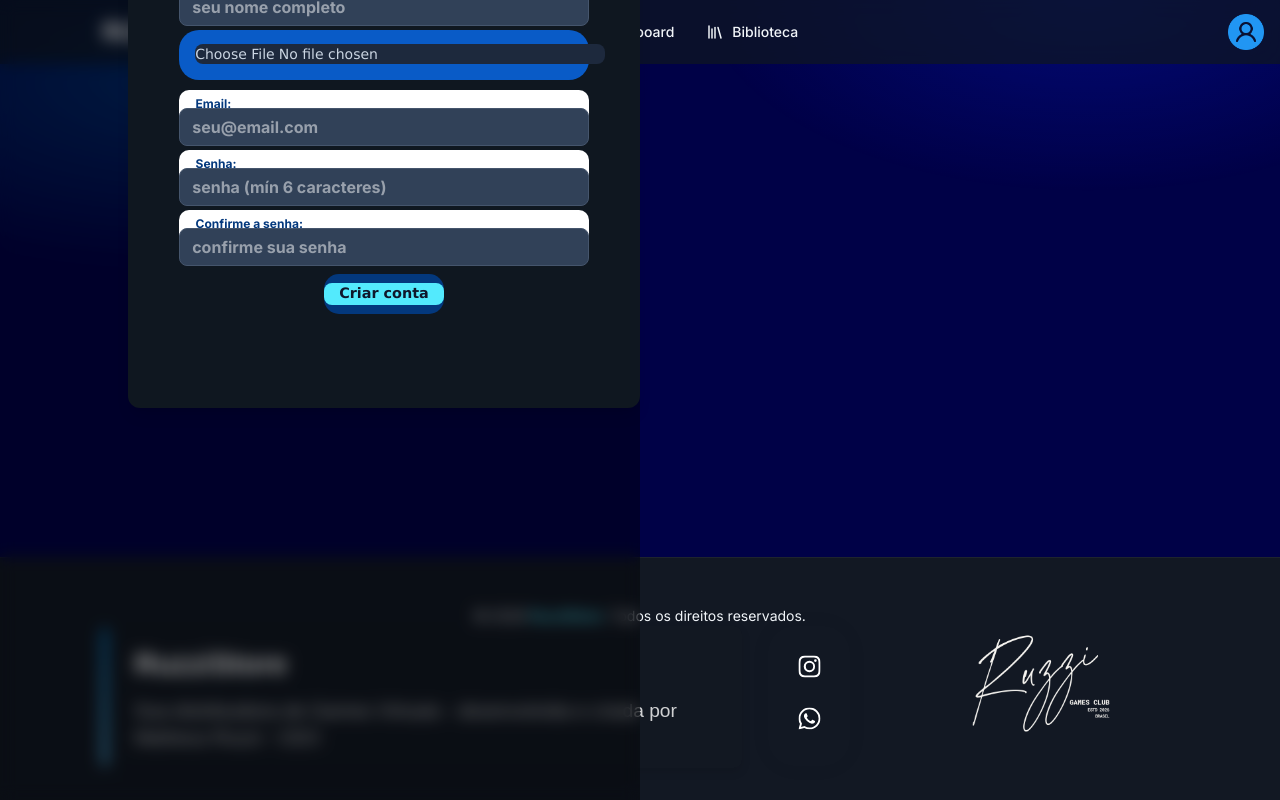
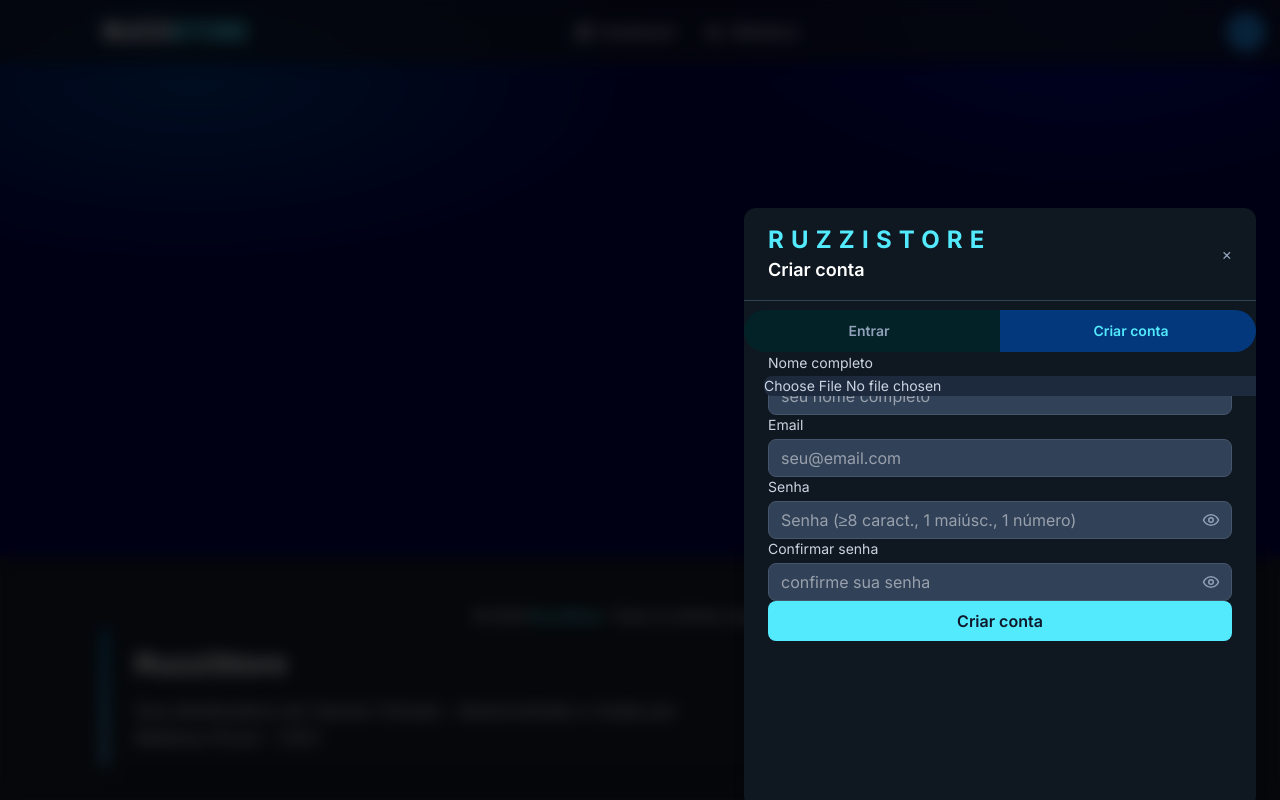
Before and after one commit to ruzzi2603/ruzzistore, a Next.js app in the folder frontend/: page /register in a window 1280 px wide. Built offline with nearby package versions, Linux system fonts and the light colour scheme; no server answers.

Commit message:
Add password visibility toggle feature

```diff
--- a/frontend/src/components/AuthModal.tsx
+++ b/frontend/src/components/AuthModal.tsx
@@ -1,6 +1,7 @@
 'use client';
 
 import { useState, useEffect } from 'react';
+import { Eye, EyeOff } from 'lucide-react';
 import { toast } from 'react-hot-toast';
 import api from '@/lib/api';
 import { useAuth } from '@/components/context/AuthContext';
@@ -22,6 +23,8 @@ export default function AuthModal({ open, initialTab = 'login', onClose }: AuthM
   const [confirmPassword, setConfirmPassword] = useState('');
   const [loading, setLoading] = useState(false);
   const [avatarUploading, setAvatarUploading] = useState(false);
+  const [showPassword, setShowPassword] = useState(false);
+  const [showConfirmPassword, setShowConfirmPassword] = useState(false);
 
   useEffect(() => {
     if (!open) return;
@@ -50,10 +53,19 @@ export default function AuthModal({ open, initialTab = 'login', onClose }: AuthM
     }
   };
 
+  const passwordValid = (pwd: string) => {
+    // mínimo 8 caracteres, uma maiúscula e um número
+    return /^(?=.*[A-Z])(?=.*\d).{8,}$/.test(pwd);
+  };
+
   const handleRegister = async (e: React.FormEvent) => {
     e.preventDefault();
     if (password !== confirmPassword) {
-      toast.error('As senhas nao coincidem');
+      toast.error('As senhas não coincidem');
+      return;
+    }
+    if (!passwordValid(password)) {
+      toast.error('Senha deve ter ≥8 caracteres, uma maiúscula e um número');
       return;
     }
     setLoading(true);
@@ -119,18 +131,20 @@ export default function AuthModal({ open, initialTab = 'login', onClose }: AuthM
   };
 
   return (
-    <div className="auth-modal">
-      <div className="auth-modal-backdrop" onClick={onClose}></div>
+    <div className="fixed inset-0 z-50 flex items-center justify-center px-4 sm:px-6">
+      <div className="auth-modal-backdrop fixed inset-0 bg-black/70" onClick={onClose}></div>
 
-      <div className="auth-modal-card">
-        <div className="auth-modal-header" id='tpp'>
+      <div className="auth-modal-card relative bg-(--surface) max-w-md w-full rounded-xl shadow-lg overflow-hidden">
+        <div className="auth-modal-header flex items-center justify-between px-6 py-4 border-b border-slate-700">
           <div>
-            <p className="auth-modal-brand">RuzziStore</p>
-            <h2 className="auth-modal-title">
+            <p className="auth-modal-brand text-2xl font-bold text-cyan-300">RuzziStore</p>
+            <h2 className="auth-modal-title text-lg font-semibold text-white">
               {tab === 'login' ? 'Entrar na conta' : 'Criar conta'}
             </h2>
           </div>
-          <button onClick={onClose} className="auth-modal-close">x</button>
+          <button onClick={onClose} className="auth-modal-close text-slate-400 hover:text-slate-200">
+            &times;
+          </button>
         </div>
         {/* eslint-disable-next-line */}
       <div
@@ -158,13 +172,17 @@ export default function AuthModal({ open, initialTab = 'login', onClose }: AuthM
   </button>
 </div>
 
+        <div className="p-6">
           {tab === 'login' ? (
-              <div id='all2'>
-          <form onSubmit={handleLogin} className="auth-modal-form">
-            <div className='txtLg'>Bem-vindo de volta!</div>
-            <div className='ett' id='et3'>
-               <label typeof="input" className="text">Email:</label>
+            <form onSubmit={handleLogin} className="auth-modal-form space-y-4">
+              <p className="text-xl font-medium text-white">Bem-vindo de volta!</p>
+
+              <div className="flex flex-col">
+                <label className="text-sm text-slate-300 mb-1" htmlFor="email-login">
+                  Email
+                </label>
                 <input
+                  id="email-login"
                   type="email"
                   placeholder="seu@email.com"
                   aria-label="Email"
@@ -174,30 +192,49 @@ export default function AuthModal({ open, initialTab = 'login', onClose }: AuthM
                   onChange={(e) => setEmail(e.target.value)}
                 />
               </div>
-             <div className='ett' id='et42'>
-               <label typeof="input" className="text">Senha:</label>
+
+              <div className="flex flex-col">
+                <label className="text-sm text-slate-300 mb-1" htmlFor="password-login">
+                  Senha
+                </label>
+                <div className="relative flex items-center">
                   <input
-              type="password"
+                    id="password-login"
+                    type={showPassword ? 'text' : 'password'}
                     placeholder="sua senha segura"
                     aria-label="Senha"
                     required
                     className="auth-modal-input"
                     value={password}
                     onChange={(e) => setPassword(e.target.value)}
-            /></div>
-               <div className='btn' id='btnSecd'>
-            <button type="submit" disabled={loading} className="auth-modal-submit" >
+                  />
+                  <button
+                    type="button"
+                    onClick={() => setShowPassword(!showPassword)}
+                    className="absolute right-3 text-slate-400 hover:text-slate-200"
+                    title={showPassword ? 'Esconder senha' : 'Mostrar senha'}
+                  >
+                    {showPassword ? <EyeOff size={18} /> : <Eye size={18} />}
+                  </button>
+                </div>
+              </div>
+
+              <div className="flex justify-end">
+                <button type="submit" disabled={loading} className="auth-modal-submit px-6 py-2">
                   {loading ? <Loader /> : 'Entrar'}
                 </button>
               </div>
             </form>
-          </div>
           ) : (
-          <div id='all'>
-          <form onSubmit={handleRegister} className="auth-modal-form">
-           <div className='ett' id='et1'>
-             <label typeof="input" className="text">Name:</label>
+            <form onSubmit={handleRegister} className="auth-modal-form space-y-4">
+              <p className="text-xl font-medium text-white">Crie sua conta</p>
+
+              <div className="flex flex-col">
+                <label className="text-sm text-slate-300 mb-1" htmlFor="name-register">
+                  Nome completo
+                </label>
                 <input
+                  id="name-register"
                   name="fullname"
                   type="text"
                   placeholder="seu nome completo"
@@ -206,8 +243,10 @@ export default function AuthModal({ open, initialTab = 'login', onClose }: AuthM
                   className="auth-modal-input"
                   value={name}
                   onChange={(e) => setName(e.target.value)}
-            /> </div>
-            <div className="space-y-2" id='arq'>
+                />
+              </div>
+
+              <div className="space-y-2">
                 <input
                   type="file"
                   accept="image/*"
@@ -222,9 +261,13 @@ export default function AuthModal({ open, initialTab = 'login', onClose }: AuthM
                   <p className="text-xs text-slate-400">Enviando imagem...</p>
                 )}
               </div>
-             <div className='ett' id='et2'>
-               <label typeof="input" className="text">Email:</label>
+
+              <div className="flex flex-col">
+                <label className="text-sm text-slate-300 mb-1" htmlFor="email-register">
+                  Email
+                </label>
                 <input
+                  id="email-register"
                   type="email"
                   placeholder="seu@email.com"
                   aria-label="Email"
@@ -234,37 +277,67 @@ export default function AuthModal({ open, initialTab = 'login', onClose }: AuthM
                   onChange={(e) => setEmail(e.target.value)}
                 />
               </div>
-             <div className='ett' id='et3'>
-               <label typeof="input" className="text">Senha:</label>
+
+              <div className="flex flex-col">
+                <label className="text-sm text-slate-300 mb-1" htmlFor="password-register">
+                  Senha
+                </label>
+                <div className="relative flex items-center">
                   <input
-              type="password"
-              placeholder="senha (mín 6 caracteres)"
+                    id="password-register"
+                    type={showPassword ? 'text' : 'password'}
+                    placeholder="Senha (≥8 caract., 1 maiúsc., 1 número)"
                     aria-label="Senha"
                     required
                     className="auth-modal-input"
                     value={password}
                     onChange={(e) => setPassword(e.target.value)}
                   />
+                  <button
+                    type="button"
+                    onClick={() => setShowPassword(!showPassword)}
+                    className="absolute right-3 text-slate-400 hover:text-slate-200"
+                    title={showPassword ? 'Esconder senha' : 'Mostrar senha'}
+                  >
+                    {showPassword ? <EyeOff size={18} /> : <Eye size={18} />}
+                  </button>
                 </div>
-             <div className='ett' id='et4'>
-               <label typeof="input" className="text">Confirme a senha:</label>
+              </div>
+
+              <div className="flex flex-col">
+                <label className="text-sm text-slate-300 mb-1" htmlFor="confirm-password">
+                  Confirmar senha
+                </label>
+                <div className="relative flex items-center">
                   <input
-              type="password"
+                    id="confirm-password"
+                    type={showConfirmPassword ? 'text' : 'password'}
                     placeholder="confirme sua senha"
                     aria-label="Confirmar senha"
                     required
                     className="auth-modal-input"
                     value={confirmPassword}
                     onChange={(e) => setConfirmPassword(e.target.value)}
-            /></div>
-            <div className='btn'>
-            <button type="submit" disabled={loading} className="auth-modal-submit">
+                  />
+                  <button
+                    type="button"
+                    onClick={() => setShowConfirmPassword(!showConfirmPassword)}
+                    className="absolute right-3 text-slate-400 hover:text-slate-200"
+                    title={showConfirmPassword ? 'Esconder senha' : 'Mostrar senha'}
+                  >
+                    {showConfirmPassword ? <EyeOff size={18} /> : <Eye size={18} />}
+                  </button>
+                </div>
+              </div>
+
+              <div className="flex justify-end">
+                <button type="submit" disabled={loading} className="auth-modal-submit px-6 py-2">
                   {loading ? <Loader /> : 'Criar conta'}
                 </button>
               </div>
             </form>
+          )}
         </div>
-        )}
       </div>
     </div>
   );
```
Lines whose indentation alone changed are shown as unchanged.
